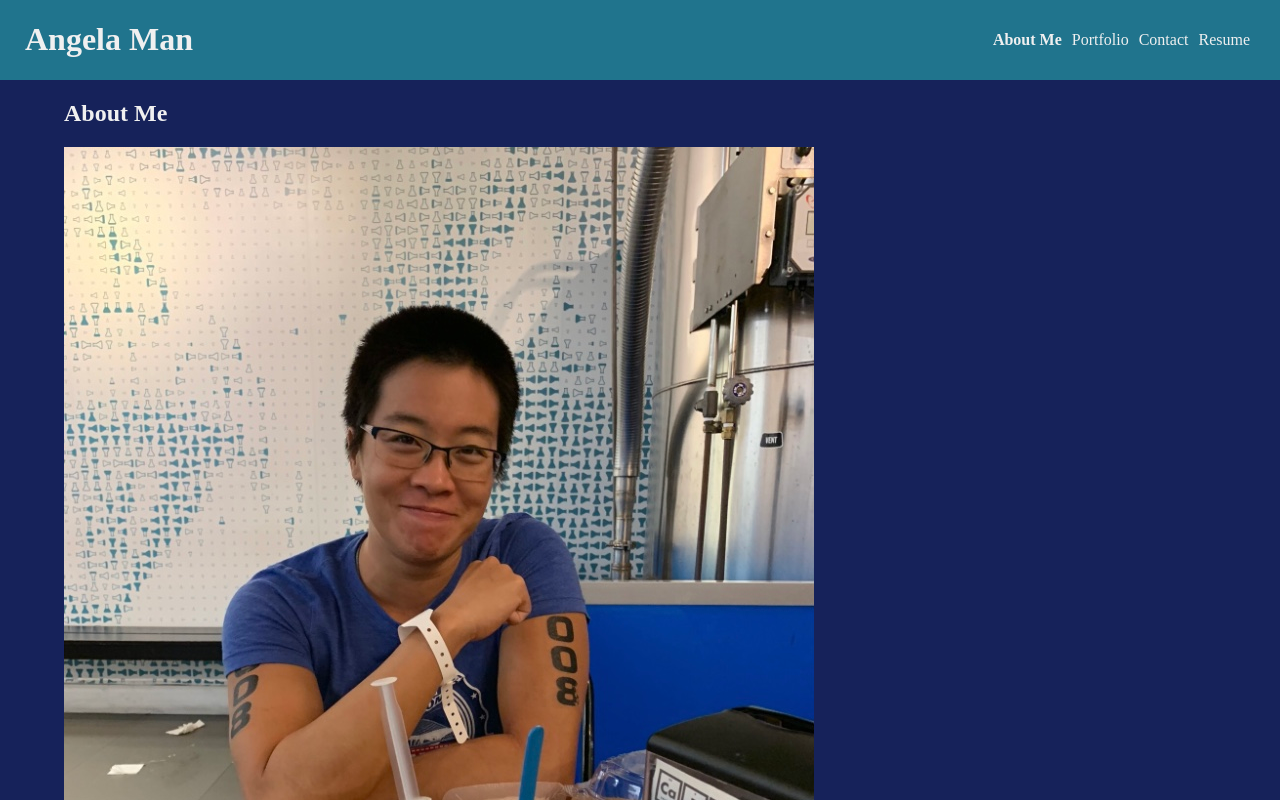
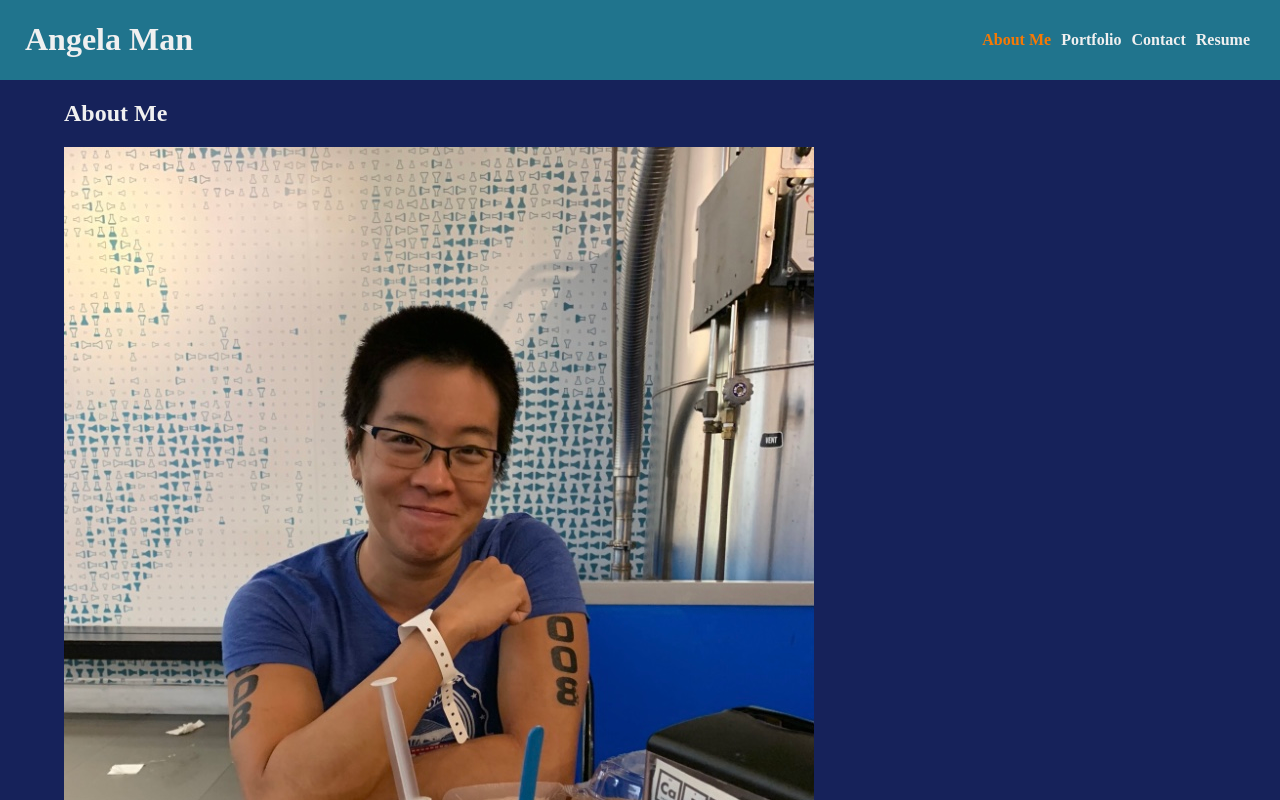
Before and after one commit to akman47/portfolio-react, a React (Create React App) app: page / in a window 1280 px wide. Shown: the top 800 px of the page. Built offline with nearby package versions, Linux system fonts and the light colour scheme.

Commit message:
conditionally render contact section

```diff
--- a/src/App.js
+++ b/src/App.js
@@ -1,13 +1,29 @@
-import React from 'react';
+import React, { useState } from 'react';
 import Header from './components/Header';
 import About from './components/About';
+import ContactForm from './components/Contact';
 
 function App() {
+  const [aboutSelected, setAboutSelected] = useState(true);
+  const [portfolioSelected, setPortfolioSelected] = useState(false);
+  const [contactSelected, setContactSelected] = useState(false);
+  const [resumeSelected, setResumeSelected] = useState(false);
+
   return (
     <div>
-      <Header></Header>
+      <Header
+        aboutSelected={aboutSelected}
+        setAboutSelected={setAboutSelected}
+        portfolioSelected={portfolioSelected}
+        setPortfolioSelected={setPortfolioSelected}
+        contactSelected={contactSelected}
+        setContactSelected={setContactSelected}
+        resumeSelected={resumeSelected}
+        setResumeSelected={setResumeSelected}>
+        </Header>
       <main>
-        <About></About>
+        {aboutSelected && <About />}
+        {contactSelected && <ContactForm />}
       </main>
       <footer>
 
--- /dev/null
+++ b/src/components/Contact/index.js
@@ -0,0 +1,72 @@
+import React, { useState } from 'react';
+import { validateEmail } from '../../utils/helpers.js';
+
+function ContactForm() {
+    const [formState, setFormState] = useState({name:'', email:'', message:''});
+    const {name, email, message} = formState;
+    const [errorMessage, setErrorMessage] = useState('');
+
+    function handleChange(e) {
+        if (e.target.name === 'email') {
+            const isValid = validateEmail(e.target.value);
+            if (!isValid) {
+                setErrorMessage('Your email is invalid');
+            }
+            else {
+                setErrorMessage('');
+            }
+        }
+        else {
+            if(!e.target.value.length) {
+                setErrorMessage(`${e.target.name} is required.`);
+            }
+            else {
+                setErrorMessage('');
+            }
+        }
+
+        if (!errorMessage) {
+            setFormState({...formState, [e.target.name]: e.target.value });
+        }
+    }
+
+    function handleSubmit(e) {
+        e.preventDefault();
+        console.log(formState);
+    }
+
+    return (
+        <section id="contact">
+            <div className="contact-info">
+                <h4 data-testid="contact">Contact Info</h4>
+                <address>
+                    Phone: <a href="tel:+12813006033">281.300.6033</a><br />
+                    Email: <a href="mailto:angela.k.man@gmail.com">angela.k.man@gmail.com</a><br />
+                    Website: <a href="https://akman47.github.io/portfolio">GitHub</a><br />
+                    Resume: <a href="https://linkedin.com/in/angela-man-b8533a6b/">LinkedIn</a><br />
+                    Location: Houston, TX USA
+                </address>
+            </div>
+            <form id="contact-form" onSubmit={handleSubmit}>
+                <h4>Leave a message</h4>
+                <div className="contact-form">
+                    <input type="text" name="name" placeholder="Name" defaultValue={name} onBlur={handleChange} />
+                </div>
+                <div className="contact-form">
+                    <input type="text" name="email" placeholder="Email" defaultValue={email} onBlur={handleChange} />
+                </div>
+                <div className="contact-form">
+                    <textarea name="message" rows="5" placeholder="Message" defaultValue={message} onBlur={handleChange} />
+                </div>
+                {errorMessage && (
+                    <div>
+                        <p className="error-text">{errorMessage}</p>
+                    </div>
+                )}
+                <button data-testid="btn" className="btn" type="submit">Submit</button>
+            </form>
+        </section>
+    );
+}
+
+export default ContactForm;
--- a/src/components/Header/index.js
+++ b/src/components/Header/index.js
@@ -1,11 +1,31 @@
-import React from 'react';
+import React, { useState } from 'react';
 import Nav from '../Nav';
 
-function Header() {
+function Header(props) {
+    const {
+        aboutSelected,
+        setAboutSelected,
+        portfolioSelected,
+        setPortfolioSelected,
+        contactSelected,
+        setContactSelected,
+        resumeSelected,
+        setResumeSelected
+    } = props;
+
     return(
         <header className="flex-row space-between">
             <h1>Angela Man</h1>
-            <Nav></Nav>
+            <Nav
+                aboutSelected={aboutSelected}
+                setAboutSelected={setAboutSelected}
+                portfolioSelected={portfolioSelected}
+                setPortfolioSelected={setPortfolioSelected}
+                contactSelected={contactSelected}
+                setContactSelected={setContactSelected}
+                resumeSelected={resumeSelected}
+                setResumeSelected={setResumeSelected}>
+            </Nav>
         </header>
     )
 }
--- a/src/components/Nav/index.js
+++ b/src/components/Nav/index.js
@@ -1,19 +1,54 @@
 import React from 'react';
 
-function Nav() {
+function Nav(props) {
+    const {
+        aboutSelected,
+        setAboutSelected,
+        portfolioSelected,
+        setPortfolioSelected,
+        contactSelected,
+        setContactSelected,
+        resumeSelected,
+        setResumeSelected
+    } = props;
+
     return (
         <ul className="flex-row align-item-center">
-            <li className="nav-list">
-                <a data-testid="about" href="#about">About Me</a>
+            <li className={`nav-list ${aboutSelected && 'navActive'}`}>
+                <a data-testid="about" href="#about" onClick={() => {
+                    setAboutSelected(true)
+                    setPortfolioSelected(false)
+                    setContactSelected(false)
+                    setResumeSelected(false)
+                    }}>About Me
+                </a>
             </li>
-            <li className="nav-list">
-                <span>Portfolio</span>
+            <li className={`nav-list ${portfolioSelected && 'navActive'}`}>
+                <a data-testid="portfolio" href="#portfolio" onClick={() => {
+                    setAboutSelected(false)
+                    setPortfolioSelected(true)
+                    setContactSelected(false)
+                    setResumeSelected(false)
+                    }}>Portfolio
+                </a>
             </li>
-            <li className="nav-list">
-                <span>Contact</span>
+            <li className={`nav-list ${contactSelected && 'navActive'}`}>
+                <a data-testid="contact" href="#contact" onClick={() => {
+                    setAboutSelected(false)
+                    setPortfolioSelected(false)
+                    setContactSelected(true)
+                    setResumeSelected(false)
+                    }}>Contact
+                </a>
             </li>
-            <li className="nav-list">
-                <span>Resume</span>
+            <li className={`nav-list ${resumeSelected && 'navActive'}`}>
+                <a data-testid="resume" href="#resume" onClick={() => {
+                    setAboutSelected(false)
+                    setPortfolioSelected(false)
+                    setContactSelected(false)
+                    setResumeSelected(true)
+                    }}>Resume
+                </a>
             </li>
         </ul>
     );
--- a/src/index.css
+++ b/src/index.css
@@ -39,10 +39,16 @@ a:hover {
   text-decoration: underline;
 }
 
-.navActive {
+.nav-list {
+  margin: 5px;
+  list-style: none;
+}
+
+.navActive a {
   color: var(--tertiary);
 }
 
+/* utils */
 .flex-row {
   display: flex;
   flex-wrap: wrap;
@@ -56,7 +62,21 @@ a:hover {
   align-items: center;
 }
 
-.nav-list {
-  margin: 5px;
-  list-style: none;
+/* contact style */
+.contact-form {
+  margin: 8px;
+  border-radius: 5px;
 }
+
+textarea, input {
+  border-radius: 5px;
+  outline: none;
+}
+
+.btn {
+  padding: 5px 8px;
+  border-radius: 3px;
+  background-color: var(--teal);
+  color: var(--secondary);
+  font-weight: bold;
+}
--- /dev/null
+++ b/src/utils/helpers.js
@@ -0,0 +1,4 @@
+export function validateEmail(email) {
+    var regex = /^(([^<>()[\]\\.,;:\s@"]+(\.[^<>()[\]\\.,;:\s@"]+)*)|(".+"))@((\[[0-9]{1,3}\.[0-9]{1,3}\.[0-9]{1,3}\.[0-9]{1,3}\])|(([a-zA-Z\-0-9]+\.)+[a-zA-Z]{2,}))$/;
+    return regex.test(String(email).toLowerCase());
+}
```
Also changed, not shown: 1 other file (tests, documents, lock files or other folders).
